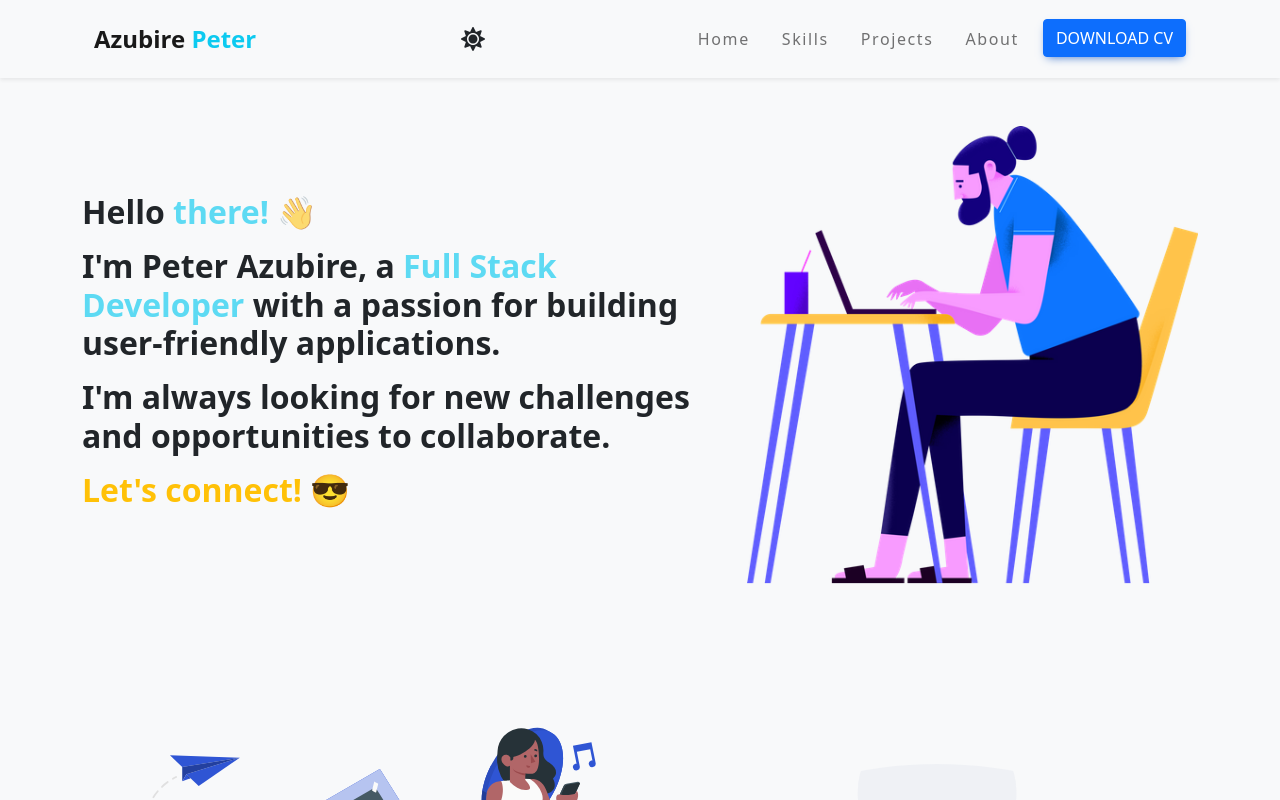
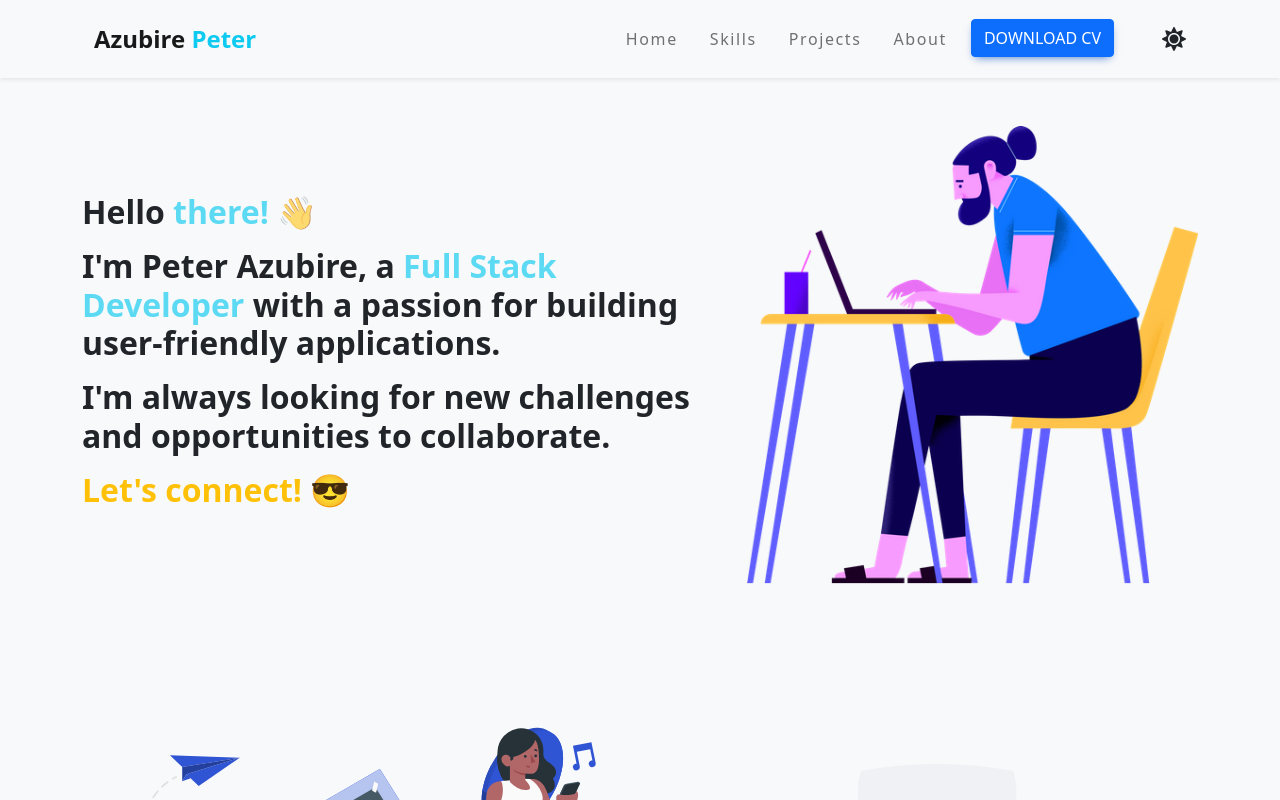
Before and after one commit to Azubire/azubire.github.io, a React (Create React App) app: page / in a window 1280 px wide. Shown: the top 800 px of the page. Built offline with nearby package versions, Linux system fonts and the light colour scheme.

Commit message:
feat: move theme toggler to far right

```diff
--- a/src/components/NavBar.js
+++ b/src/components/NavBar.js
@@ -38,16 +38,17 @@ const NavBar = ({ setIsDarkMode, isDarkMode }) => {
         className="justify-content-between shadow-none"
       >
         <Logo />
-        <div className="d-flex justify-content-center align-content-center ">
-          <FaSun
-            onClick={toggleTheme}
-            size={24}
-            className={`${!isDarkMode && "text-dark"} pointer`}
-          />
-        </div>
-        <Nav className="d-none d-lg-flex">
+
+        <Nav className="d-none d-lg-flex justify-content-center align-content-center ">
           <NavElement />
           <DownloadBtn />
+          <div className="d-flex ms-5 ">
+            <FaSun
+              onClick={toggleTheme}
+              size={24}
+              className={`${!isDarkMode && "text-dark"} pointer  my-auto ml-5`}
+            />
+          </div>
         </Nav>
         <FaBars onClick={handleShow} className="pointer d-block d-lg-none" />
         <SideNav
--- a/src/pages/About.js
+++ b/src/pages/About.js
@@ -8,7 +8,7 @@ import {
   FaTwitter,
 } from "react-icons/fa";
 import { SiGmail } from "react-icons/si";
-import profile from "../assets/img/azubire.jpg";
+import profile from "../assets/img/azubire_white.jpg";
 
 const About = () => {
   const [isDarkMode, setIsDarkMode] = useState(null);
--- a/src/pages/Cv.jsx
+++ b/src/pages/Cv.jsx
@@ -2,7 +2,7 @@ import React from "react";
 import { Col, Container, Image, Row, Stack } from "react-bootstrap";
 import { FaGithub, FaGlobe, FaPhoneAlt } from "react-icons/fa";
 import { SiGmail } from "react-icons/si";
-import pp from "../assets/img/azubire.jpg";
+import pp from "../assets/img/azubire1.jpg";
 
 const workExperience = [
   {
```
Also changed, not shown: src/assets/img/azubire1.jpg (added), src/assets/img/azubire_white.jpg (added).
